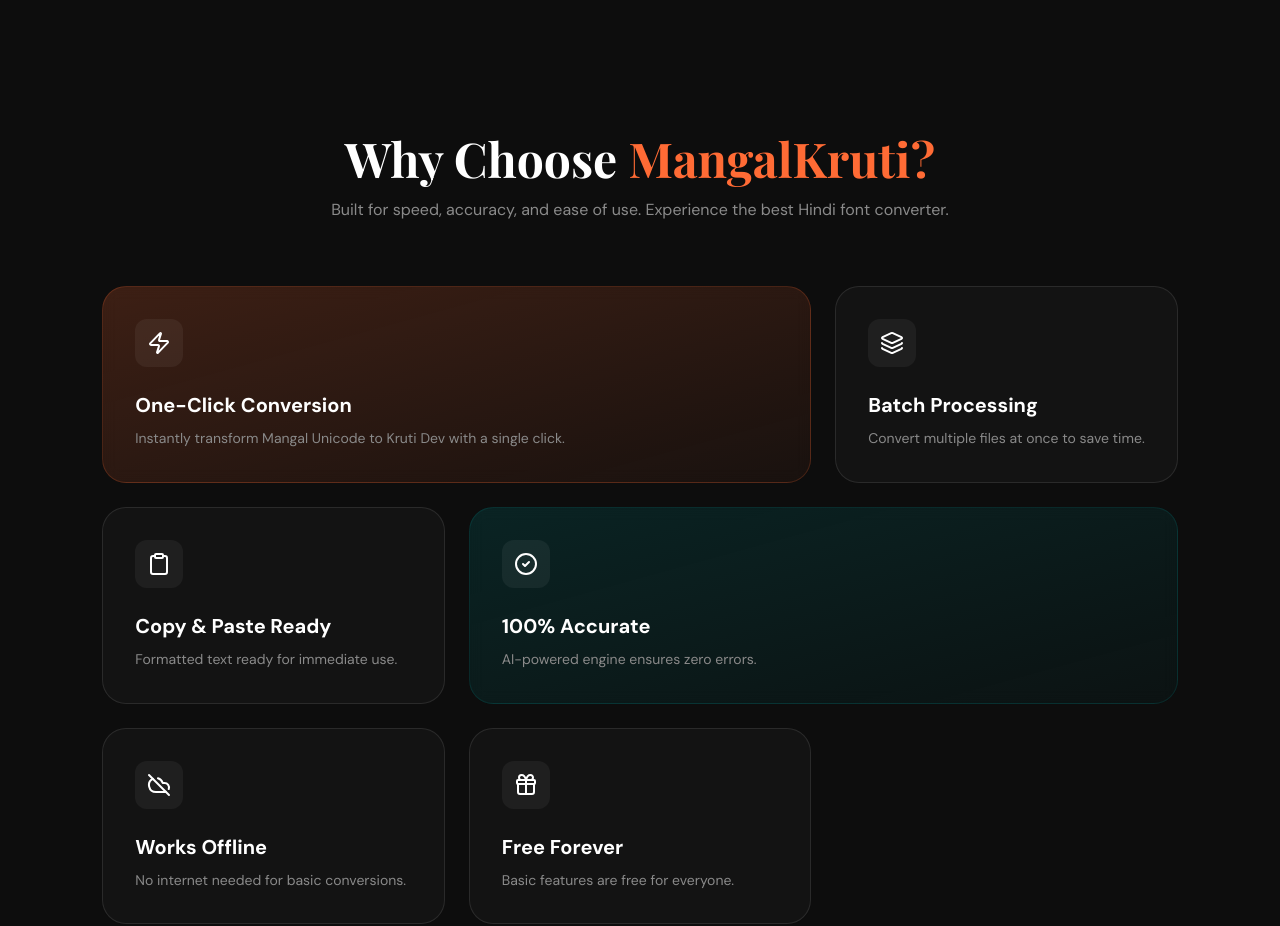
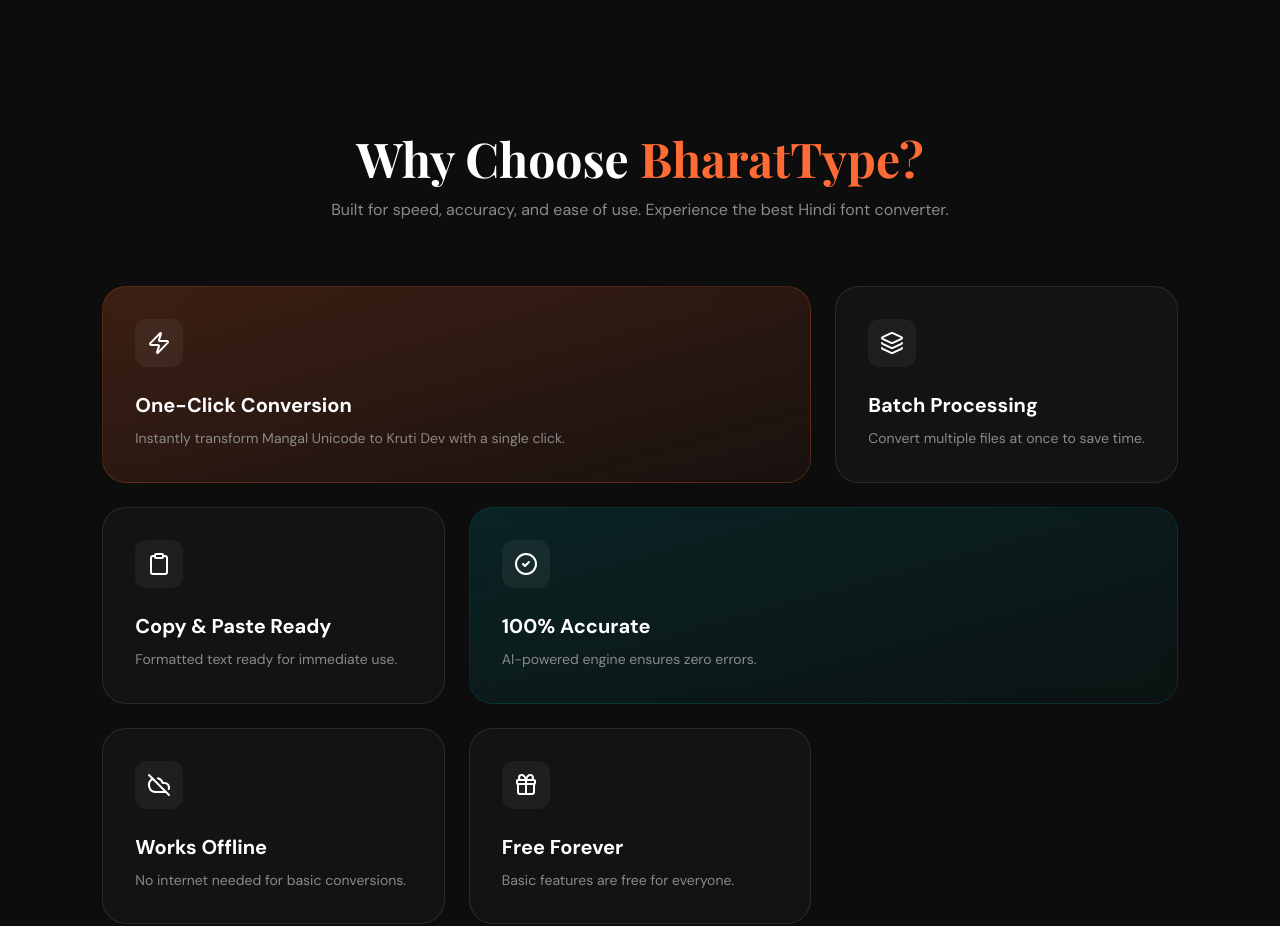
Before and after one commit to sudeep-droid/BharatType, a Next.js app in the folder frontend/: page / in a window 1280 px wide. Shown: the part 1600-2526 px from the top of the page. Built offline with nearby package versions, Linux system fonts and the light colour scheme; a web font is replaced by a local one.

Commit message:
Update Features.tsx

```diff
--- a/frontend/components/landing/Features.tsx
+++ b/frontend/components/landing/Features.tsx
@@ -48,7 +48,7 @@
         <Section id="features">
             <div className="text-center mb-16">
                 <h2 className="text-3xl md:text-5xl font-display font-bold text-white mb-4">
-                    Why Choose <span className="text-saffron">MangalKruti?</span>
+                    Why Choose <span className="text-saffron">BharatType?</span>
                 </h2>
                 <p className="text-silver max-w-2xl mx-auto">
                     Built for speed, accuracy, and ease of use. Experience the best Hindi font converter.
```
